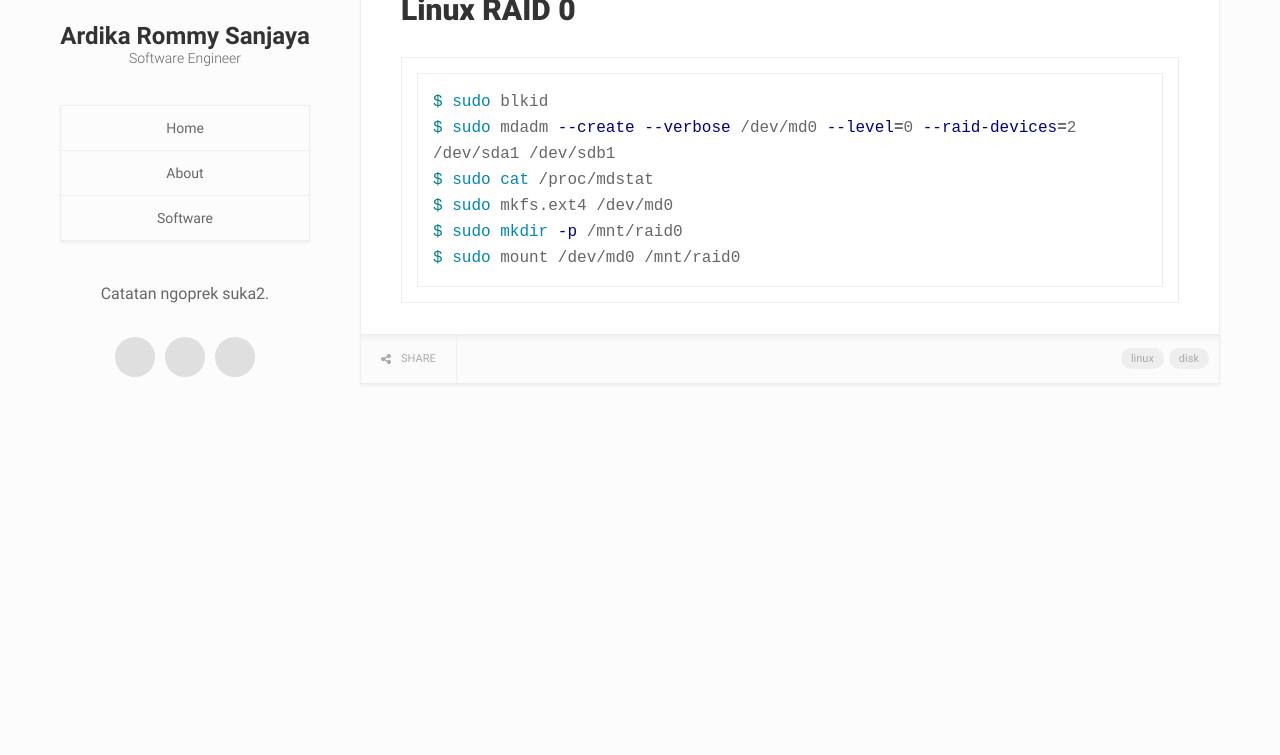
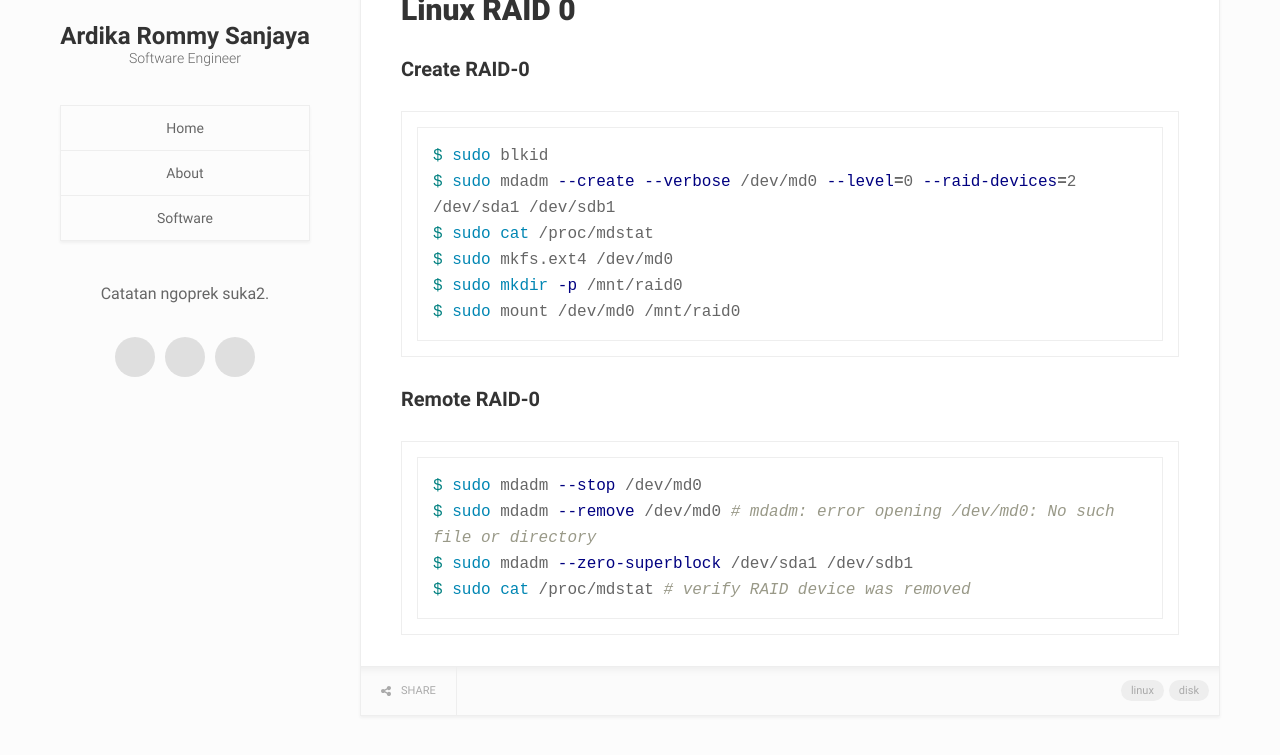
Before and after one commit to ardikars/ardikars.github.io, a Jekyll site: the page built from _posts/2021-07-10-linux-raid-0.markdown, in a window 1280 px wide and 980 px high, cut to the strip 204-959 px from the top of the window. Built offline with Jekyll 4.4.1, drawn with Linux system fonts in a browser that asks for light colours.

Commit message:
Update 2021-07-10-linux-raid-0.markdown

````diff
--- a/_posts/2021-07-10-linux-raid-0.markdown
+++ b/_posts/2021-07-10-linux-raid-0.markdown
@@ -9,6 +9,8 @@ tags:
 layout: post
 ---
 
+#### Create RAID-0
+
 ```bash
 $ sudo blkid
 $ sudo mdadm --create --verbose /dev/md0 --level=0 --raid-devices=2 /dev/sda1 /dev/sdb1
@@ -17,3 +19,11 @@ $ sudo mkfs.ext4 /dev/md0
 $ sudo mkdir -p /mnt/raid0
 $ sudo mount /dev/md0 /mnt/raid0
 ```
+#### Remote RAID-0
+
+```bash
+$ sudo mdadm --stop /dev/md0
+$ sudo mdadm --remove /dev/md0 # mdadm: error opening /dev/md0: No such file or directory
+$ sudo mdadm --zero-superblock /dev/sda1 /dev/sdb1
+$ sudo cat /proc/mdstat # verify RAID device was removed
+```
````
